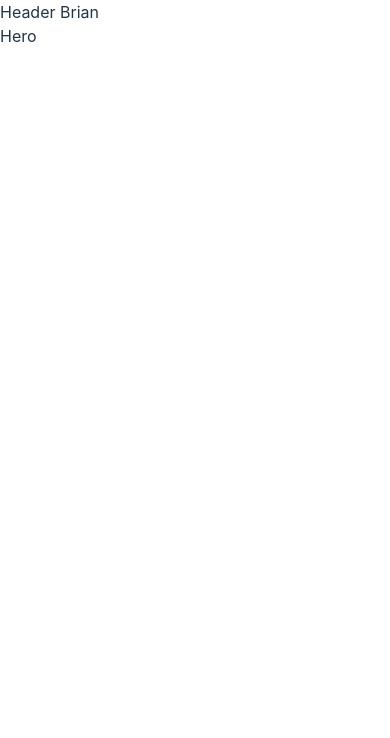
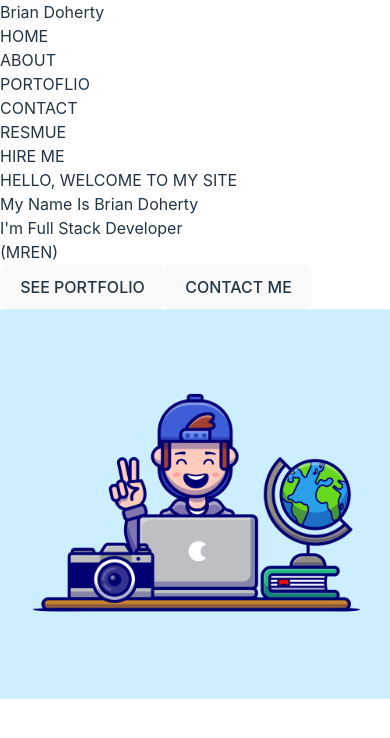
Before and after one commit to Bdoherty1/React-Portfolio, a React (Vite) app in the folder Portfolio/: page / in a window 390 px wide. Shown: the top 738 px of the page. Built offline with nearby package versions, Linux system fonts and the light colour scheme.

Commit message:
landing page header and hero.hero img all setup and looks good with responsive layout, tailwind was used for stlying

```diff
--- a/Portfolio/src/components/Header.jsx
+++ b/Portfolio/src/components/Header.jsx
@@ -1,35 +1,49 @@
 import React from 'react'
 
 function Header() {
-    const menuList= [
+    const menuList = [
         {
-            id:1,
+            id: 1,
             title: 'HOME'
         },
         {
-            id:1,
+            id: 1,
             title: 'ABOUT'
         },
         {
-            id:1,
+            id: 1,
             title: 'PORTOFLIO'
         },
         {
-            id:1,
+            id: 1,
             title: 'CONTACT'
         },
         {
-            id:1,
+            id: 1,
             title: 'RESMUE'
         },
     ]
-  return (
-    <div>
-        <div>
-            <h2 clasName='text-[24px] font-bold text-white'>Header <span> Brian </span></h2>
+    return (
+        <div className='flex items-center jsutify-between'>
+            <div>
+                <h2 clasName='text-[24px] font-bold text-white'>Brian
+                    <span className='text-red-500'> Doherty </span></h2>
+            </div>
+            <div className='hidden md:flex gap-4'>
+                {menuList.map((item) => (
+                    <div>
+                        <h2 className='text-white
+                        hover:border-[1px] border-red-500 rounded-full
+                        text-[15px] px-3 py-1 cursor-pointer'>{item.title}</h2>
+                    </div>
+                ))}
+                <h2 className='text-white
+                hover:border-[1px] border-red-500 rounded-full
+                text-[15px] px-3 py-1 cursor-pointer hover:bg-gradient-to-r from-red-500 to-red-800'>HIRE ME</h2>
+            </div>
+
         </div>
-    </div>
-  )
+    )
 }
 
 export default Header
--- a/Portfolio/src/components/Hero.jsx
+++ b/Portfolio/src/components/Hero.jsx
@@ -2,8 +2,29 @@ import React from 'react'
 
 function Hero() {
   return (
-    <div>Hero</div>
+    <div className='grid grid-cols-1 md:grid-cols-2 pt-10 items-center'>
+    <div className='mb-10'>
+        <p className='text-white text-[16px]'>HELLO, WELCOME TO MY SITE</p>
+        <p className='text-white text-[40px] font-bold'>My Name Is Brian Doherty</p>
+        <p className='text-white text-[40px] font-bold'>I'm Full Stack Developer</p>
+        <p className='text-white text-[40px] font-bold'>(MREN)</p>
+        <div className='mt-4 flex gap-4'>
+        <button className='text-white text-[12px] px-3 pb-2 py-2
+             bg-red-500 rounded-full border-[2px] hover:border-white'>SEE PORTFOLIO</button>
+                <button className='text-white text-[12px] px-3 pb-2 py-2
+             bg-red-500 rounded-full border-[2px] hover:border-white'>CONTACT ME</button>
+            </div>
+            </div>
+        <div className='flex justify-center '>
+        <div className='h-[320px] w-[250px] p-2 rounded-[20px] bg-gradient-to-b from-[#FF004D]  to-[#2A26B8]'>
+            <img src='../imgs/heroimg.jpg'
+            className='h-full w-[250px] object-cover rounded-[20px]'
+            />
+        </div>
+        </div>
+    </div>
   )
 }
 
+
 export default Hero
```
Also changed, not shown: Portfolio/imgs/heroimg.jpg (added).
